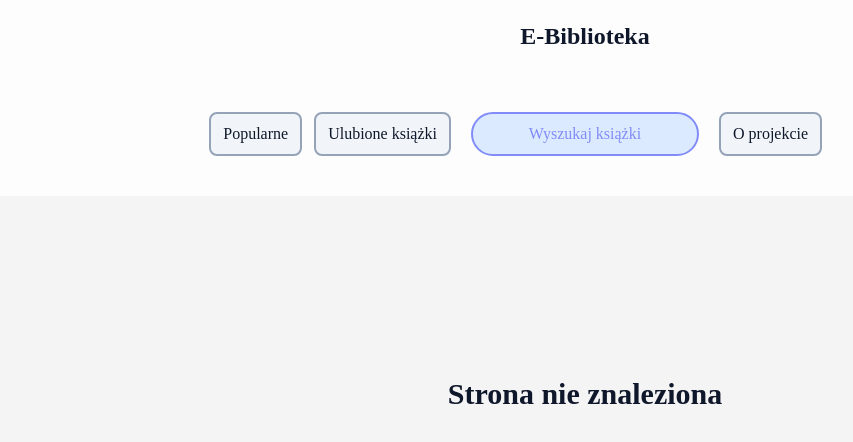
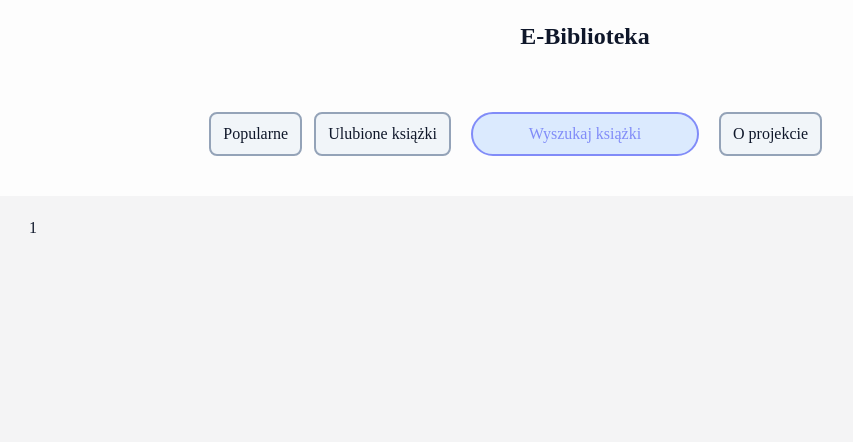
Before and after one commit to Martiinii/eLibrary, a Next.js app: page /read/1 in a window 1280 px wide. Before the commit this address had no page. Shown: the top 442 px of the page, without its empty margins (55-908 px from the left). Built offline with nearby package versions, Linux system fonts and the light colour scheme.

Commit message:
Created page

```diff
--- /dev/null
+++ b/pages/read/[id].js
@@ -0,0 +1,10 @@
+import { useRouter } from "next/router";
+
+const ReadPage = () => {
+    const router = useRouter();
+    const {id } = router.query
+
+    return <p>{id}</p>
+}
+
+export default ReadPage;
```
